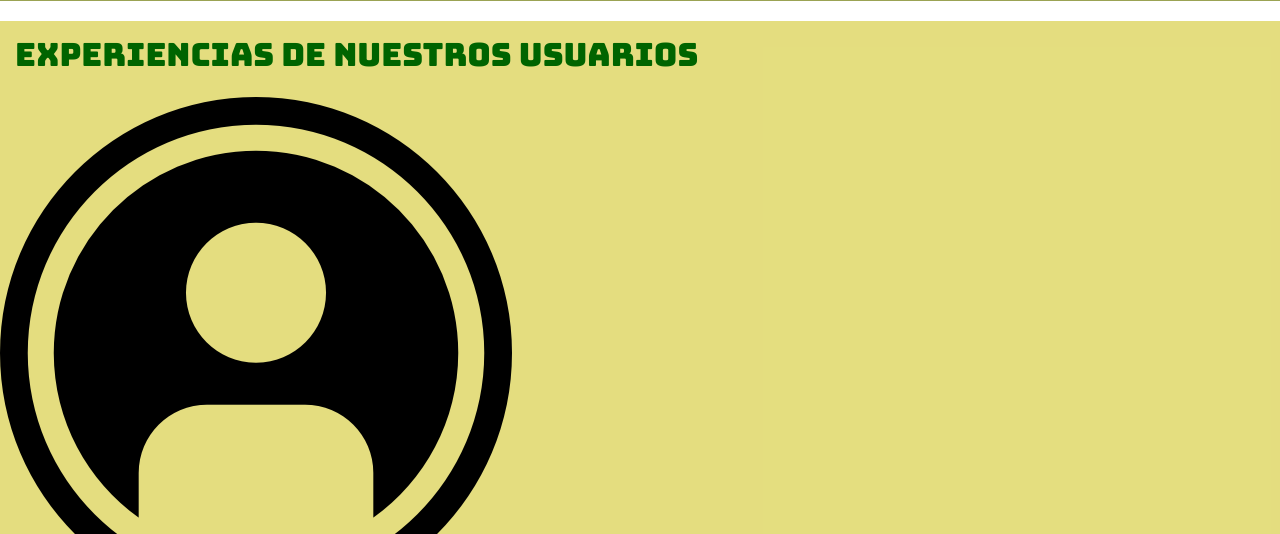
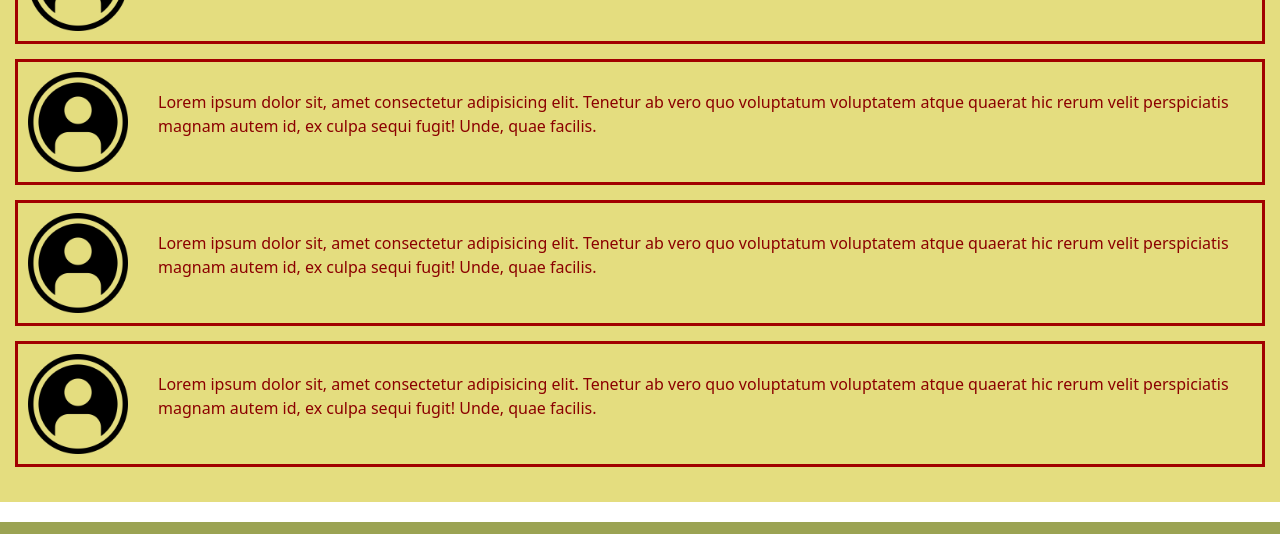
Before and after one commit to cristiancabrera91/porelmundoviajes, a website: page pages/testimonios.html in a window 1280 px wide. Shown: the part 716-1250 px from the top of the page. Drawn offline with nearby package versions, Linux system fonts and the light colour scheme; files that its build step writes are made by us from their sources.

Commit message:
correccion scss imagenes components

```diff
--- a/scss/_components.scss
+++ b/scss/_components.scss
@@ -1,8 +1,5 @@
-// _components.scss
-
 @use 'variables' as var;
 @use 'mixins' as mix;
-
 
 // Extend para estilos base de las tarjetas
 %card-base {
@@ -14,6 +11,15 @@
   padding: 10px;
   text-align: center;
   overflow: hidden;
+
+  // REGLA PARA IMÁGENES DE PAQUETES Y VUELOS
+  .imagenPaquetes {
+    width: 100%;
+    height: 100%;
+    display: block;
+    object-fit: cover;
+    border-radius: 4px;
+  }
 }
 
 .cardsPaquetes, .cards-vuelos {
@@ -42,8 +48,6 @@
  }
 }
 
-
-
 .boton-comprar-paquetes {
   margin: 15px;
   background-color: map-get(var.$button-styles, bg);
@@ -59,10 +63,14 @@
   }
 }
 
-
 .inicio-sesion-flex {
   @include mix.flexbox(row, flex-end, center, 5px);
   padding: 5px;
+
+  // REGLA PARA LA IMAGEN DEL LOGIN
+  .imagen-login {
+    width: 30px;
+  }
 
   @include mix.mobile {
     margin-top: 20px;
@@ -70,3 +78,25 @@
     justify-content: center;
   }
 }
+
+// --- ESTILOS PÁGINA TESTIMONIOS ---
+.tarjeta-pag-testimonios {
+  @include mix.flexbox(row, initial, center);
+  margin: 15px;
+  padding: 10px;
+  border: solid rgb(161, 0, 0);
+
+  @include mix.mobile {
+    flex-direction: column;
+  }
+}
+
+.imagen-pag-testimonios {
+  width: 100px;
+  margin-right: 30px;
+
+  @include mix.mobile {
+    margin-right: 0;
+    margin-bottom: 15px;
+  }
+}
```
Lines whose indentation alone changed are shown as unchanged.
